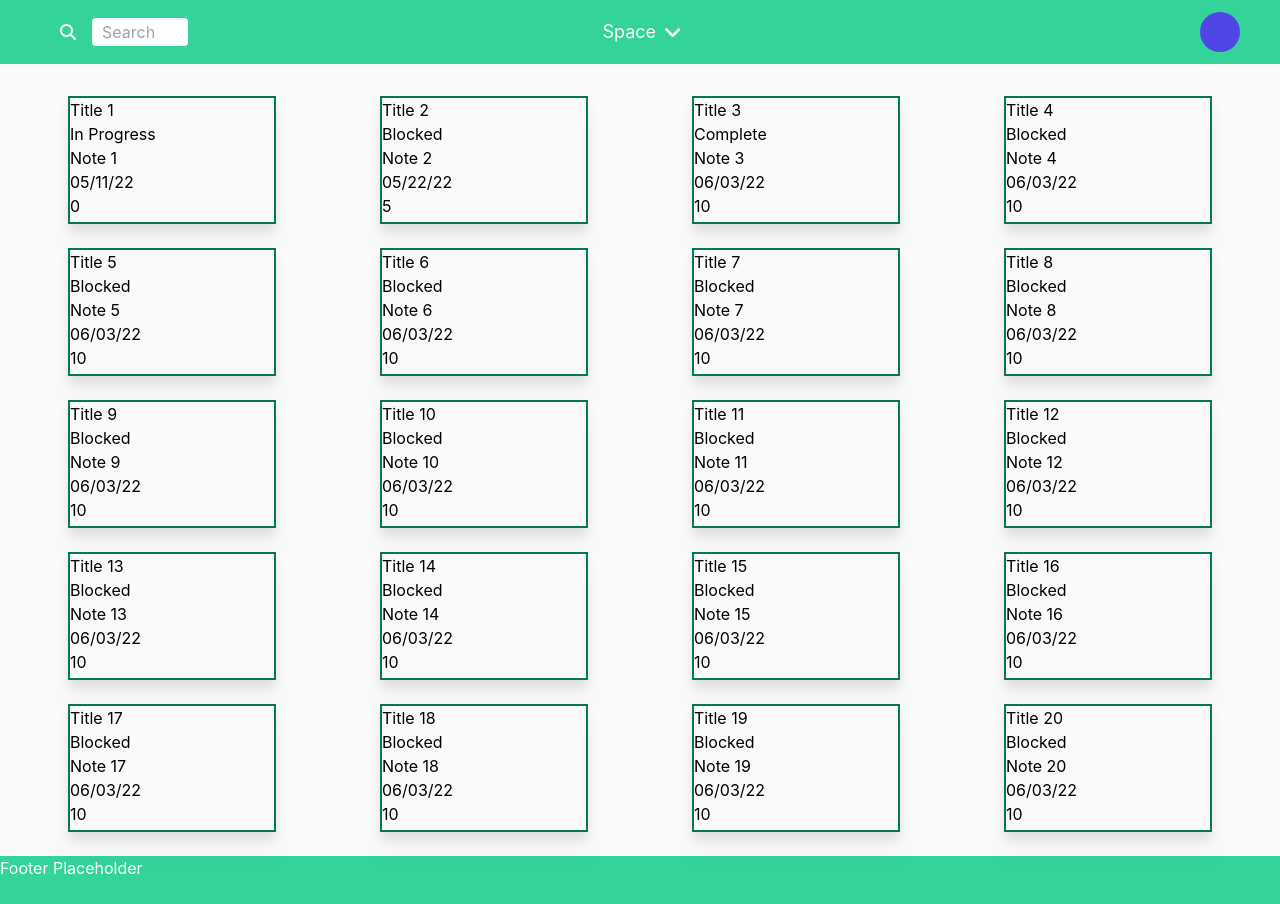
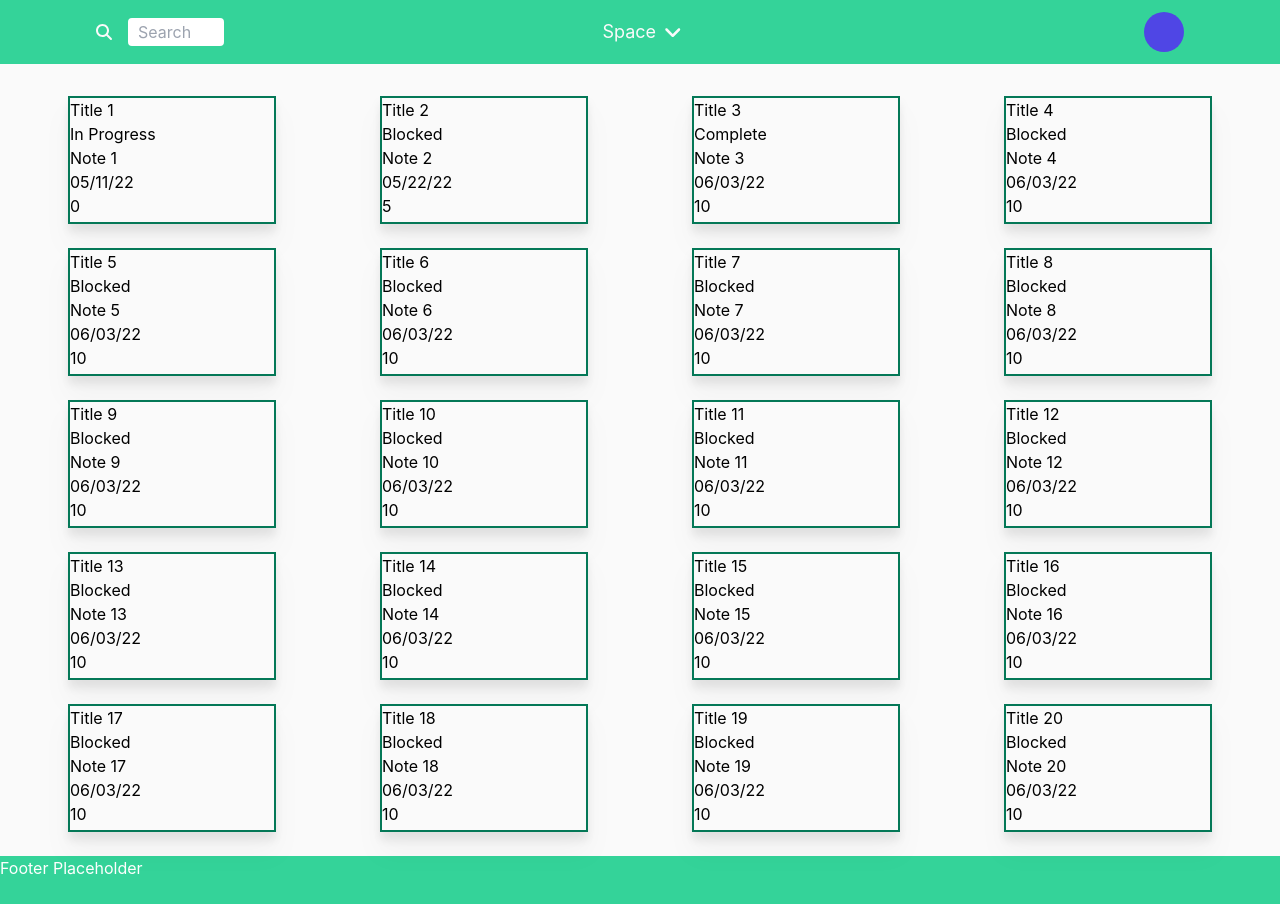
Before and after one commit to 312akim/focal-tiles, a Next.js app: page /focalapp in a window 1280 px wide. Built offline with nearby package versions, Linux system fonts and the light colour scheme.

Commit message:
style: header md screen margin update

```diff
--- a/components/inputs/searchBar/SearchBar.tsx
+++ b/components/inputs/searchBar/SearchBar.tsx
@@ -11,8 +11,8 @@ const SearchBar: React.FC<ISearchBar> = ({ searchData }) => {
   const [userSearch, setUserSearch] = useState('');
 
   return (
-    <div className="flex w-1/2 md:w-1/3 justify-start md:ml-10">
-      <label htmlFor="headerSearchInput" className="my-auto ml-5 pr-2 md:pr-4">
+    <div className="flex w-1/2 md:w-1/3 justify-start md:ml-24">
+      <label htmlFor="headerSearchInput" className="my-auto ml-5 md:ml-0 pr-2 md:pr-4">
         <FontAwesomeIcon
           icon={faMagnifyingGlass}
           className="hover:cursor-pointer"
--- a/components/surfaces/appHeader/AppHeader.tsx
+++ b/components/surfaces/appHeader/AppHeader.tsx
@@ -15,7 +15,7 @@ const AppHeader: React.FC<IAppHeader> = ({ auth }) => {
     >
       <SearchBar searchData={[...mockSearchBarProps.alt.searchData]} />
       <SpacePicker spaces={[...mockSpacePickerProps.base.spaces]} />
-      <div className="w-[20%] md:w-1/3 m-auto md:mr-10">
+      <div className="w-[20%] md:w-1/3 m-auto md:mr-24">
         <div className="mr-5 md:mr-0 rounded-full h-10 w-10 bg-highlight m-auto hover:bg-secondary"></div>
       </div>
     </div>
```
